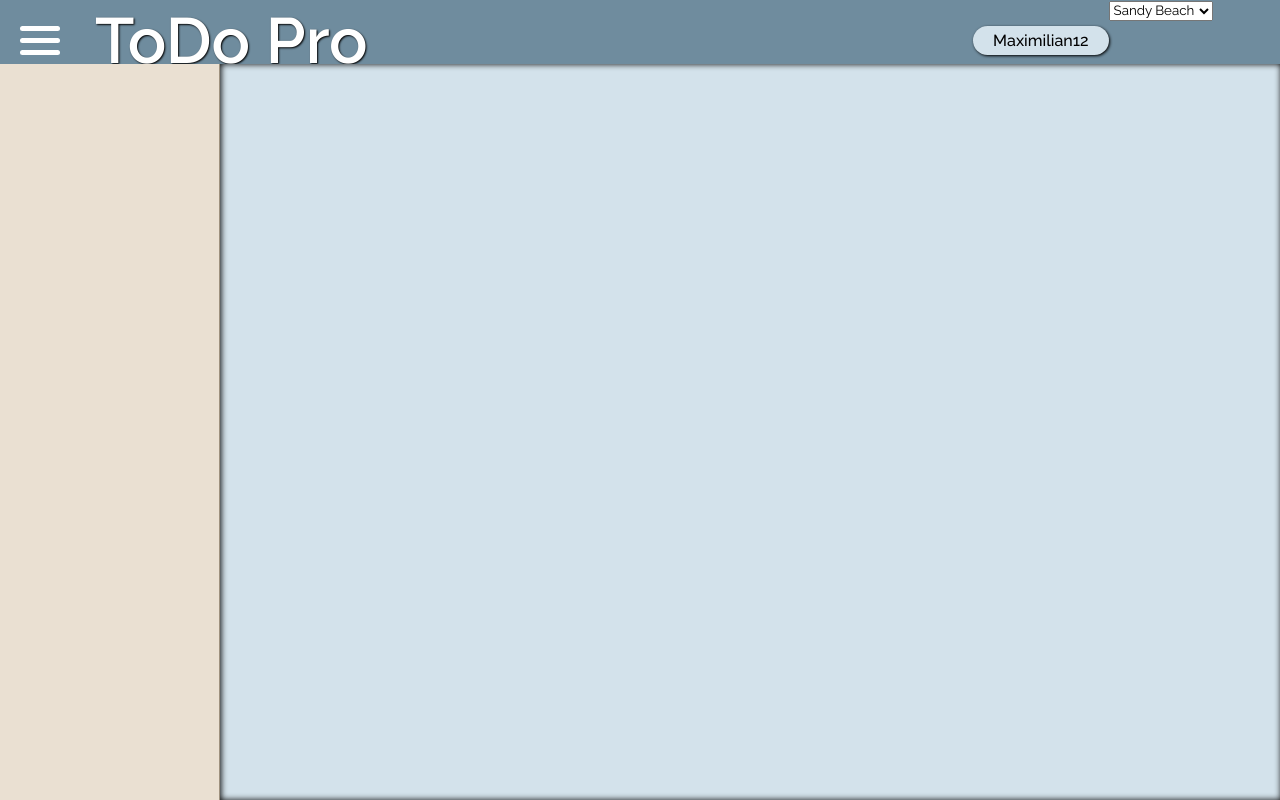
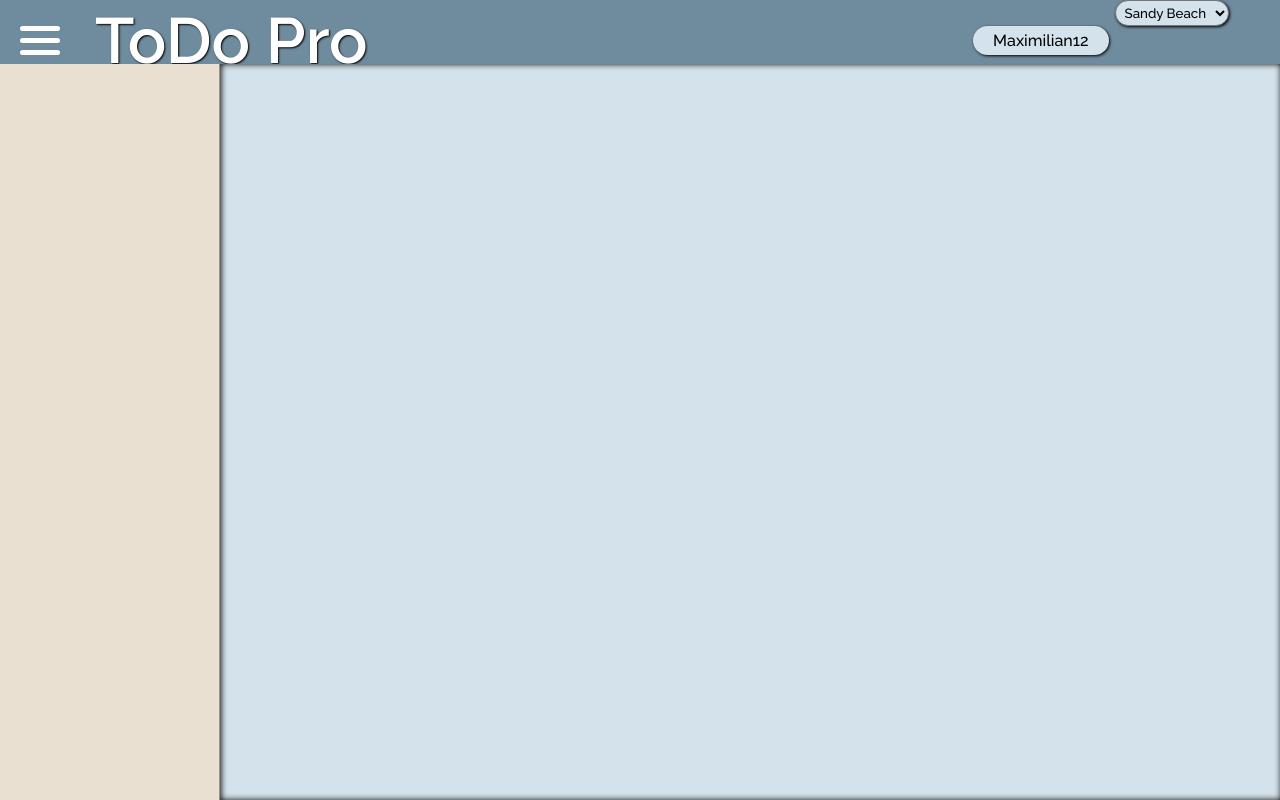
Before and after one commit to MeischkeM91/todo-pro, a website built with webpack: page dist/index.html in a window 1280 px wide. Built offline with nearby package versions, Linux system fonts and the light colour scheme.

Commit message:
Styled theme selection

```diff
--- a/src/style.css
+++ b/src/style.css
@@ -98,6 +98,23 @@ body{
 .username-display:active{
     transform: translate(1px, 1px);
 }
+/** Theme Selection **/
+.theme-container{
+    display: flex;
+    justify-content:center;
+    align-items:center;
+}
+.theme-list{
+    background-color: var(--soft-blue);
+    padding: 3px 5px;
+    margin-left: 6px;
+    border-radius: 20px;
+    box-shadow: 1px 1px 3px black;
+    font-weight: 500;
+}
+.theme-list:hover{
+    background-color: #b6d2e3;
+}
 /***********
 **  MENU  **
 ***********/
```
